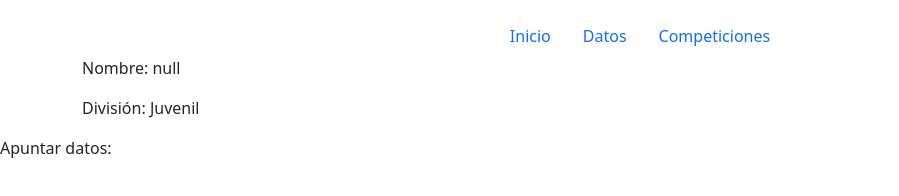
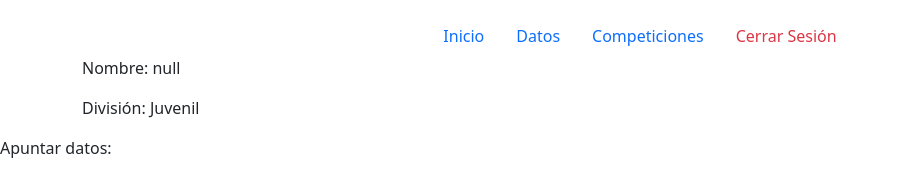
Before and after one commit to JuanmapgF/InterfacesUltimo, a plain HTML site: page TiroArco/public_html/trofeorector.html in a window 1280 px wide. Shown: the whole page, without its empty margins (0-899 px from the left). Drawn offline with nearby package versions, Linux system fonts and the light colour scheme.

Commit message:
Cerrar Sesion

```diff
--- a/TiroArco/public_html/trofeorector.html
+++ b/TiroArco/public_html/trofeorector.html
@@ -25,6 +25,7 @@ and open the template in the editor.
         </script>
     </head>
     <body>
+
         <nav class="mt-3">
             <ul class="nav justify-content-center">
                 <li class="nav-item">
@@ -36,6 +37,9 @@ and open the template in the editor.
                 <li class="nav-item">
                     <a class="nav-link" href="#">Competiciones</a>
                 </li>
+                <li class="nav-item">
+                    <a class="nav-link text-danger" href="index.html" onclick="cerrar()">Cerrar Sesión</a>
+                </li>
             </ul>
         </nav>
 
@@ -46,6 +50,12 @@ and open the template in the editor.
 
         <div>Apuntar datos:</div>
 
+
+        <script>
+            function cerrar() {
+                localStorage.clear();
+            }
+        </script>
         <script src="https://cdn.jsdelivr.net/npm/bootstrap@5.0.1/dist/js/bootstrap.bundle.min.js" integrity="sha384-gtEjrD/SeCtmISkJkNUaaKMoLD0//ElJ19smozuHV6z3Iehds+3Ulb9Bn9Plx0x4" crossorigin="anonymous"></script>
     </body>
 </html>
```
Also changed, not shown: TiroArco/public_html/competiciones.html (+4 -5 lines), TiroArco/public_html/datos.html (+11 -6 lines).
